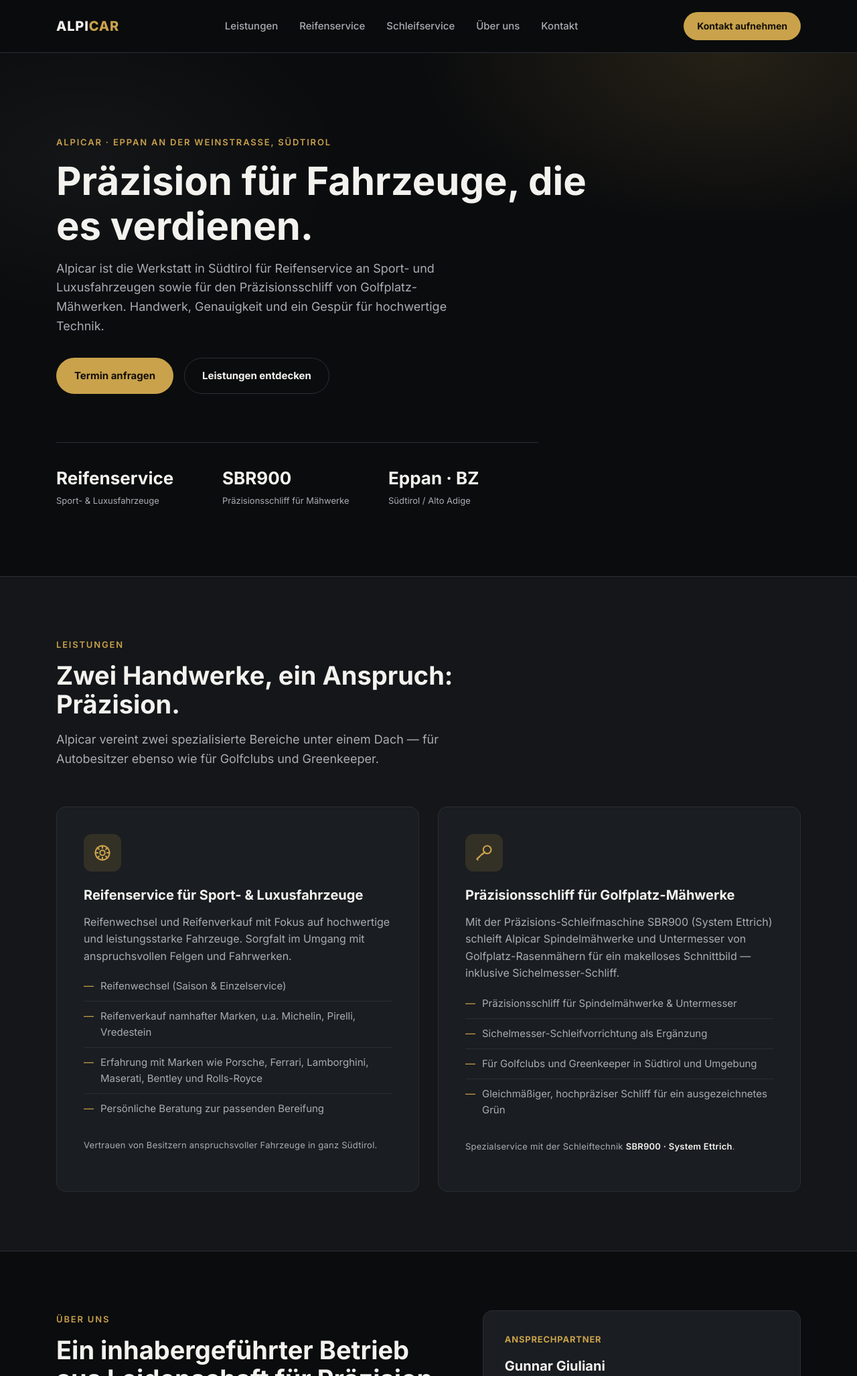
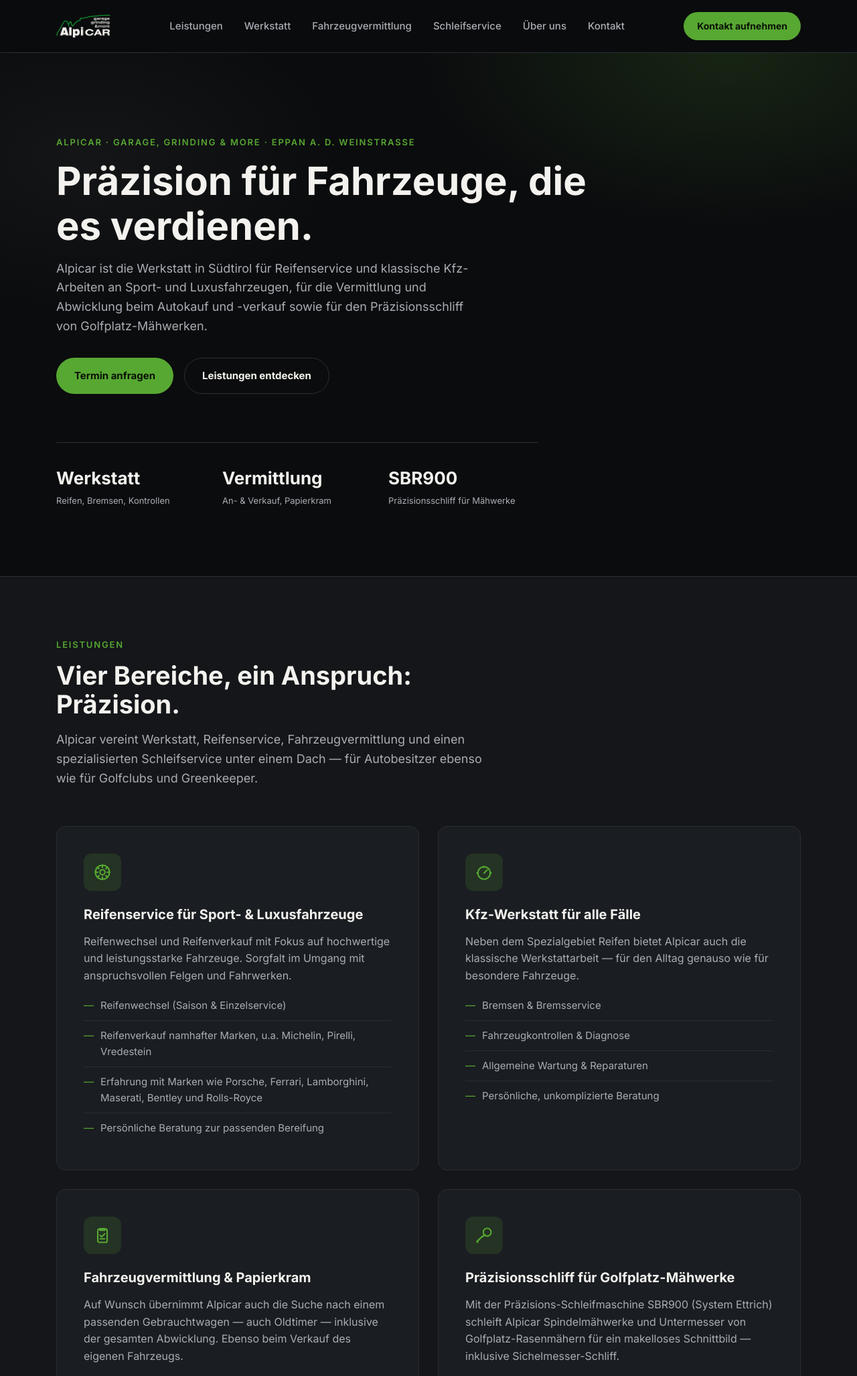
Before and after one commit to rg-solar/alpicar-website, a plain HTML site: page index.html in a window 1280 px wide. Shown: the top 2054 px of the page at 67% size. Drawn offline with Linux system fonts and the light colour scheme.

Commit message:
Vier Leistungsbereiche, echtes Logo, Markenfarbe Gruen
- Neue Leistungsbereiche: Kfz-Werkstatt (Bremsen, Kontrollen) und Fahrzeugvermittlung (An-/Verkauf, Papierkram, Import/Export)
- Echtes Alpicar-Logo eingebunden (freigestellt, hell fuer dunklen Header)
- Akzentfarbe von Gold auf Markengruen (#57a832, aus Logo) umgestellt
- Tagline 'garage, grinding & more' in Hero uebernommen

```diff
--- a/assets/css/style.css
+++ b/assets/css/style.css
@@ -8,8 +8,9 @@
   --line: #2a2e33;
   --text: #f3f2ee;
   --text-muted: #a9adb3;
-  --accent: #c9a24b;      /* dezentes Gold/Bronze, markenneutral */
-  --accent-soft: rgba(201,162,75,.14);
+  --accent: #57a832;      /* Markenfarbe aus dem Alpicar-Logo (Bergsilhouette) */
+  --accent-2: #3f8323;    /* dunkleres Grün fuer Hover/Tiefe */
+  --accent-soft: rgba(87,168,50,.16);
   --radius: 14px;
   --maxw: 1160px;
   --font: "Inter", -apple-system, BlinkMacSystemFont, "Segoe UI", Roboto, Helvetica, Arial, sans-serif;
@@ -52,13 +53,14 @@
   border-bottom:1px solid var(--line);
 }
 .nav{display:flex;align-items:center;justify-content:space-between;padding:18px 24px;max-width:var(--maxw);margin:0 auto;}
-.logo{font-size:20px;font-weight:800;letter-spacing:.04em;}
+.logo{font-size:20px;font-weight:800;letter-spacing:.04em;display:flex;align-items:center;}
 .logo span{color:var(--accent);}
+.logo-img{height:34px;width:auto;display:block;}
 .nav-links{display:flex;gap:32px;font-size:15px;font-weight:500;}
 .nav-links a{color:var(--text-muted);transition:color .15s;}
 .nav-links a:hover{color:var(--text);}
 .nav-cta{
-  background:var(--accent);color:#151107;padding:10px 20px;border-radius:999px;
+  background:var(--accent);color:#0b1206;padding:10px 20px;border-radius:999px;
   font-weight:700;font-size:14px;
 }
 .nav-cta:hover{opacity:.9;}
@@ -81,7 +83,7 @@
   border:1px solid transparent;transition:transform .15s,opacity .15s;
 }
 .btn:hover{transform:translateY(-1px);}
-.btn-primary{background:var(--accent);color:#151107;}
+.btn-primary{background:var(--accent);color:#0b1206;}
 .btn-primary:hover{opacity:.92;}
 .btn-ghost{border-color:var(--line);color:var(--text);}
 .btn-ghost:hover{border-color:var(--accent);}
--- a/index.html
+++ b/index.html
@@ -3,8 +3,8 @@
 <head>
 <meta charset="UTF-8">
 <meta name="viewport" content="width=device-width, initial-scale=1">
-<title>Alpicar – Reifenservice &amp; Präzisionsschliff in Südtirol</title>
-<meta name="description" content="Alpicar in Eppan (Südtirol): Reifenwechsel und Reifenverkauf für Sport- und Luxusfahrzeuge sowie Präzisionsschliff für Golfplatz-Mähwerke mit dem Spindelschleifer SBR900.">
+<title>Alpicar – Werkstatt, Reifenservice &amp; mehr in Südtirol</title>
+<meta name="description" content="Alpicar in Eppan (Südtirol): Kfz-Werkstatt und Reifenservice für Sport- und Luxusfahrzeuge, Fahrzeugvermittlung mit komplettem Papierkram sowie Präzisionsschliff für Golfplatz-Mähwerke mit dem Spindelschleifer SBR900.">
 <link rel="preconnect" href="https://fonts.googleapis.com">
 <link rel="preconnect" href="https://fonts.gstatic.com" crossorigin>
 <link href="https://fonts.googleapis.com/css2?family=Inter:wght@400;500;600;700;800&display=swap" rel="stylesheet">
@@ -14,10 +14,11 @@
 
 <header>
   <div class="nav">
-    <a href="#top" class="logo">ALPI<span>CAR</span></a>
+    <a href="#top" class="logo"><img src="assets/img/logo-alpicar.png" alt="Alpicar – garage, grinding & more" class="logo-img"></a>
     <nav class="nav-links" id="navLinks">
       <a href="#leistungen">Leistungen</a>
-      <a href="#reifenservice">Reifenservice</a>
+      <a href="#werkstatt">Werkstatt</a>
+      <a href="#vermittlung">Fahrzeugvermittlung</a>
       <a href="#schleifservice">Schleifservice</a>
       <a href="#ueber-uns">Über uns</a>
       <a href="#kontakt">Kontakt</a>
@@ -31,17 +32,17 @@
 
   <section class="hero">
     <div class="wrap">
-      <span class="eyebrow">Alpicar · Eppan an der Weinstraße, Südtirol</span>
+      <span class="eyebrow">Alpicar · Garage, Grinding &amp; More · Eppan a. d. Weinstraße</span>
       <h1>Präzision für Fahrzeuge, die es verdienen.</h1>
-      <p class="lead">Alpicar ist die Werkstatt in Südtirol für Reifenservice an Sport- und Luxusfahrzeugen sowie für den Präzisionsschliff von Golfplatz-Mähwerken. Handwerk, Genauigkeit und ein Gespür für hochwertige Technik.</p>
+      <p class="lead">Alpicar ist die Werkstatt in Südtirol für Reifenservice und klassische Kfz-Arbeiten an Sport- und Luxusfahrzeugen, für die Vermittlung und Abwicklung beim Autokauf und -verkauf sowie für den Präzisionsschliff von Golfplatz-Mähwerken.</p>
       <div class="hero-actions">
         <a href="#kontakt" class="btn btn-primary">Termin anfragen</a>
         <a href="#leistungen" class="btn btn-ghost">Leistungen entdecken</a>
       </div>
       <div class="hero-stats">
-        <div><b>Reifenservice</b><span>Sport- &amp; Luxusfahrzeuge</span></div>
+        <div><b>Werkstatt</b><span>Reifen, Bremsen, Kontrollen</span></div>
+        <div><b>Vermittlung</b><span>An- &amp; Verkauf, Papierkram</span></div>
         <div><b>SBR900</b><span>Präzisionsschliff für Mähwerke</span></div>
-        <div><b>Eppan · BZ</b><span>Südtirol / Alto Adige</span></div>
       </div>
     </div>
   </section>
@@ -50,8 +51,8 @@
     <div class="wrap">
       <div class="services-head">
         <span class="eyebrow">Leistungen</span>
-        <h2>Zwei Handwerke, ein Anspruch: Präzision.</h2>
-        <p class="lead">Alpicar vereint zwei spezialisierte Bereiche unter einem Dach — für Autobesitzer ebenso wie für Golfclubs und Greenkeeper.</p>
+        <h2>Vier Bereiche, ein Anspruch: Präzision.</h2>
+        <p class="lead">Alpicar vereint Werkstatt, Reifenservice, Fahrzeugvermittlung und einen spezialisierten Schleifservice unter einem Dach — für Autobesitzer ebenso wie für Golfclubs und Greenkeeper.</p>
       </div>
 
       <div class="service-grid">
@@ -68,7 +69,34 @@
             <li>Erfahrung mit Marken wie Porsche, Ferrari, Lamborghini, Maserati, Bentley und Rolls-Royce</li>
             <li>Persönliche Beratung zur passenden Bereifung</li>
           </ul>
-          <p class="brandline">Vertrauen von Besitzern anspruchsvoller Fahrzeuge in ganz Südtirol.</p>
+        </article>
+
+        <article class="service-card" id="werkstatt">
+          <div class="service-icon">
+            <svg viewBox="0 0 24 24" fill="none" stroke-width="1.8" stroke-linecap="round" stroke-linejoin="round"><circle cx="12" cy="13" r="8"/><path d="M12 13l4-4"/><path d="M12 4.5v1.2M4.5 13H3M21 13h-1.5"/></svg>
+          </div>
+          <h3>Kfz-Werkstatt für alle Fälle</h3>
+          <p>Neben dem Spezialgebiet Reifen bietet Alpicar auch die klassische Werkstattarbeit — für den Alltag genauso wie für besondere Fahrzeuge.</p>
+          <ul>
+            <li>Bremsen &amp; Bremsservice</li>
+            <li>Fahrzeugkontrollen &amp; Diagnose</li>
+            <li>Allgemeine Wartung &amp; Reparaturen</li>
+            <li>Persönliche, unkomplizierte Beratung</li>
+          </ul>
+        </article>
+
+        <article class="service-card" id="vermittlung">
+          <div class="service-icon">
+            <svg viewBox="0 0 24 24" fill="none" stroke-width="1.8" stroke-linecap="round" stroke-linejoin="round"><rect x="6" y="4" width="12" height="17" rx="2"/><path d="M9 3.5h6a.5.5 0 0 1 .5.5v1a.5.5 0 0 1-.5.5H9a.5.5 0 0 1-.5-.5V4a.5.5 0 0 1 .5-.5z"/><path d="M9 12l2 2 4-4M9 16.5h6"/></svg>
+          </div>
+          <h3>Fahrzeugvermittlung &amp; Papierkram</h3>
+          <p>Auf Wunsch übernimmt Alpicar auch die Suche nach einem passenden Gebrauchtwagen — auch Oldtimer — inklusive der gesamten Abwicklung. Ebenso beim Verkauf des eigenen Fahrzeugs.</p>
+          <ul>
+            <li>Fahrzeugsuche nach Kundenwunsch, auch Oldtimer</li>
+            <li>Vollständige Abwicklung beim An- und Verkauf</li>
+            <li>Unterstützung bei Import- &amp; Exportpapieren</li>
+            <li>Persönliche Begleitung durch den gesamten Ablauf</li>
+          </ul>
         </article>
 
         <article class="service-card" id="schleifservice">
@@ -81,9 +109,8 @@
             <li>Präzisionsschliff für Spindelmähwerke &amp; Untermesser</li>
             <li>Sichelmesser-Schleifvorrichtung als Ergänzung</li>
             <li>Für Golfclubs und Greenkeeper in Südtirol und Umgebung</li>
-            <li>Gleichmäßiger, hochpräziser Schliff für ein ausgezeichnetes Grün</li>
+            <li>Spezialtechnik <b>SBR900 · System Ettrich</b></li>
           </ul>
-          <p class="brandline">Spezialservice mit der Schleiftechnik <b>SBR900 · System Ettrich</b>.</p>
         </article>
 
       </div>
@@ -96,8 +123,8 @@
         <div>
           <span class="eyebrow">Über uns</span>
           <h2>Ein inhabergeführter Betrieb aus Leidenschaft für Präzision.</h2>
-          <p class="lead">Alpicar SRL hat seinen Sitz in Eppan an der Weinstraße, mitten in Südtirol. Aus der Begeisterung für hochwertige Fahrzeuge und für präzise Technik ist ein Betrieb entstanden, der zwei auf den ersten Blick sehr unterschiedliche, im Kern aber verwandte Handwerke verbindet: den Reifenservice für Sport- und Luxusfahrzeuge und den Präzisionsschliff für Golfplatz-Mähwerke.</p>
-          <p>Ob am Fahrzeug oder an der Schleifmaschine — es zählt dieselbe Sorgfalt bis ins Detail.</p>
+          <p class="lead">Alpicar SRL hat seinen Sitz in Eppan an der Weinstraße, mitten in Südtirol. Aus der Begeisterung für hochwertige Fahrzeuge und für präzise Technik ist ein Betrieb entstanden, der vom Reifenservice über die klassische Werkstatt und die Fahrzeugvermittlung bis zum Präzisionsschliff für Golfplatz-Mähwerke reicht — "garage, grinding &amp; more" eben.</p>
+          <p>Ob am Fahrzeug, am Schreibtisch beim Papierkram oder an der Schleifmaschine — es zählt dieselbe Sorgfalt bis ins Detail.</p>
         </div>
         <div class="about-card">
           <span class="role">Ansprechpartner</span>
@@ -113,7 +140,7 @@
     <div class="wrap">
       <span class="eyebrow">Kontakt</span>
       <h2>Sprechen wir über Ihr Fahrzeug oder Ihren Platz.</h2>
-      <p class="lead" style="margin-bottom:40px;">Für Reifenservice oder eine Terminanfrage zum Präzisionsschliff — melden Sie sich einfach.</p>
+      <p class="lead" style="margin-bottom:40px;">Ob Reifenservice, Werkstatttermin, Fahrzeugvermittlung oder Präzisionsschliff — melden Sie sich einfach.</p>
 
       <div class="contact-grid">
         <div class="contact-card">
```
Also changed, not shown: impressum.html (+1 -1 lines), assets/img/logo-alpicar.png (added), 1 other file.
